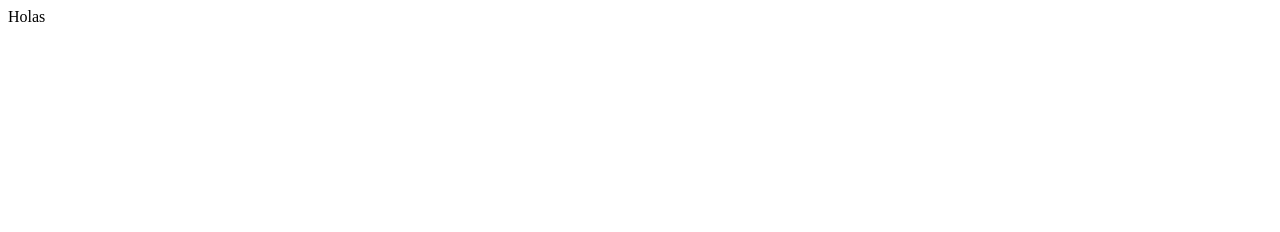
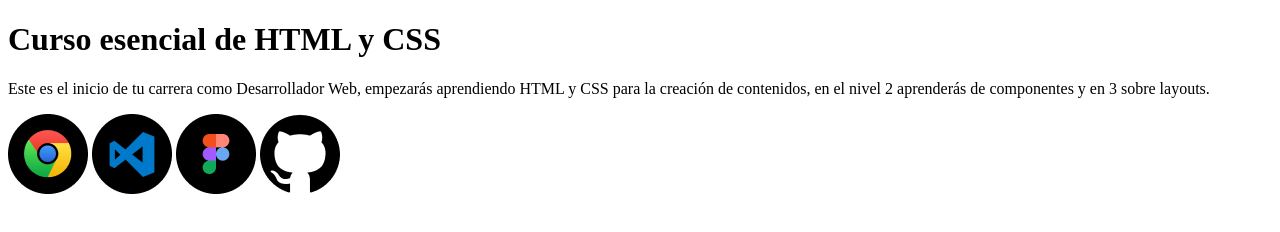
Before and after one commit to sandovalec/curso-esencial-html-css, a plain HTML site: page index.html in a window 1280 px wide. Drawn offline with Linux system fonts and the light colour scheme.

Commit message:
Imágenes de logos agregados al proyecto

```diff
--- a/index.html
+++ b/index.html
@@ -1,12 +1,21 @@
 <!DOCTYPE html>
-<html lang="en">
+<html lang="es">
 <head>
     <meta charset="UTF-8">
     <meta http-equiv="X-UA-Compatible" content="IE=edge">
     <meta name="viewport" content="width=device-width, initial-scale=1.0">
-    <title>Document</title>
+    <title>El blog de Jose</title>
 </head>
 <body>
-    Holas
+    <h1>
+        Curso esencial de HTML y CSS
+    </h1>
+    <p>
+        Este es el inicio de tu carrera como Desarrollador Web, empezarás aprendiendo HTML y CSS para la creación de contenidos, en el nivel 2 aprenderás de componentes y en 3 sobre layouts.
+    </p>
+    <img src="images/google-chrome.png" alt="Logo de Google Chrome" title="Logo de Google Chrome">
+    <img src="images/visual-studio-code.png" alt="Logo del editor de código de Visual Studio Code" title="Logo del editor de código de Visual Studio Code">
+    <img src="images/figma.png" alt="Logo de Figma" title="Logo de Figma">
+    <img src="images/github.png" alt="Logo de Github" title="Logo de Github">
 </body>
 </html>
```
Also changed, not shown: images/figma.png (added), images/github.png (added), images/google-chrome.png (added), images/visual-studio-code.png (added).
